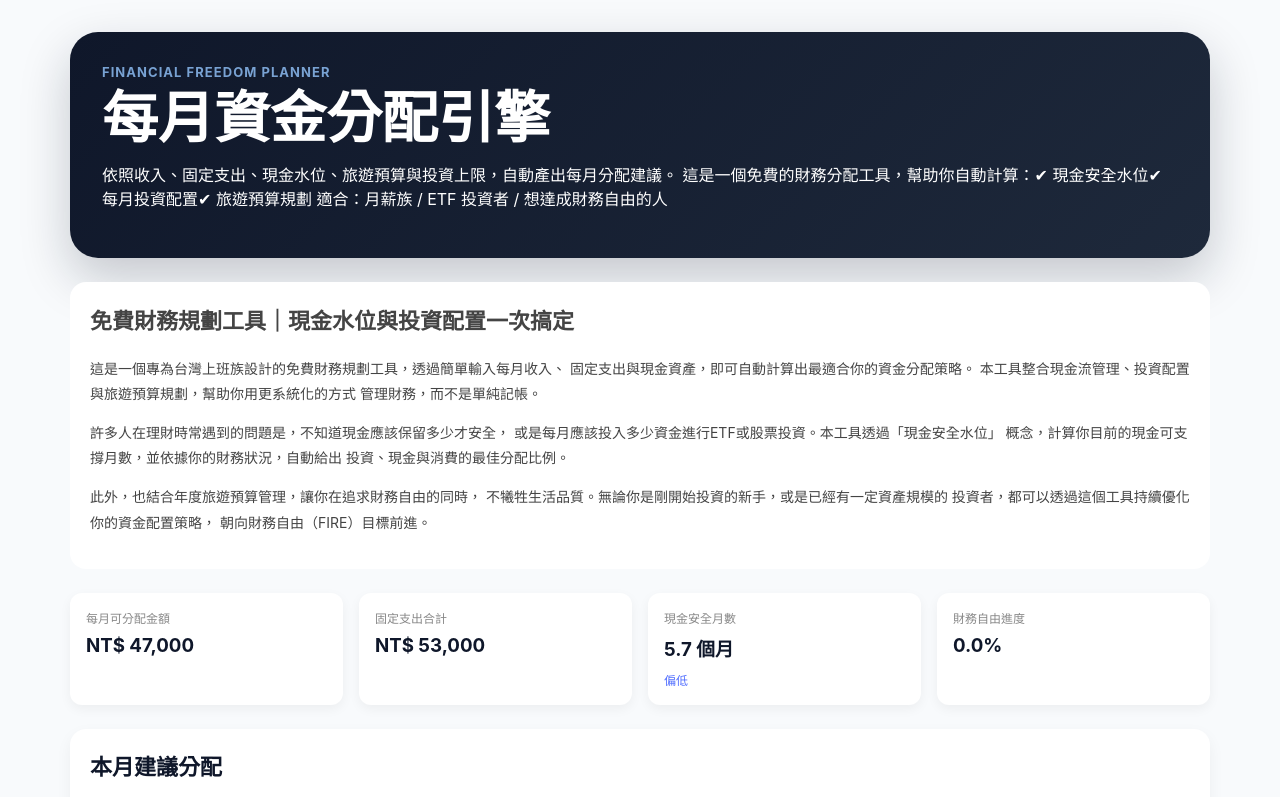
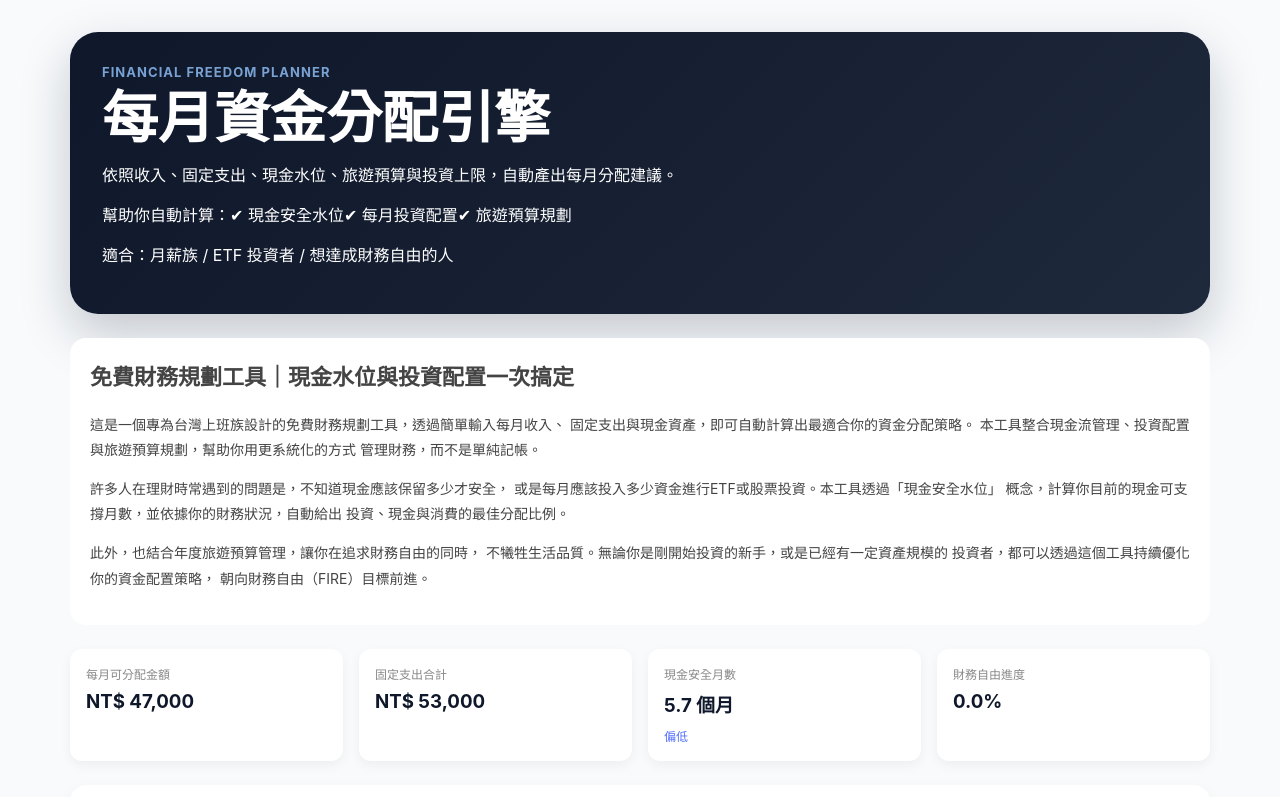
Before and after one commit to JulieChang/fire-pwa-complete, a React (Vite) app: page / in a window 1280 px wide. Shown: the top 797 px of the page. Built offline with nearby package versions, Linux system fonts and the light colour scheme.

Commit message:
Refactor financial tool description for clarity

```diff
--- a/src/App.jsx
+++ b/src/App.jsx
@@ -208,7 +208,11 @@ export default function App() {
           <h1>每月資金分配引擎</h1>
           <p>
             依照收入、固定支出、現金水位、旅遊預算與投資上限，自動產出每月分配建議。
-            這是一個免費的財務分配工具，幫助你自動計算：✔ 現金安全水位✔ 每月投資配置✔ 旅遊預算規劃
+          </p>
+          <p>
+            幫助你自動計算：✔ 現金安全水位✔ 每月投資配置✔ 旅遊預算規劃
+          </p>
+           <p>
             適合：月薪族 / ETF 投資者 / 想達成財務自由的人
           </p>
         </div>
```
